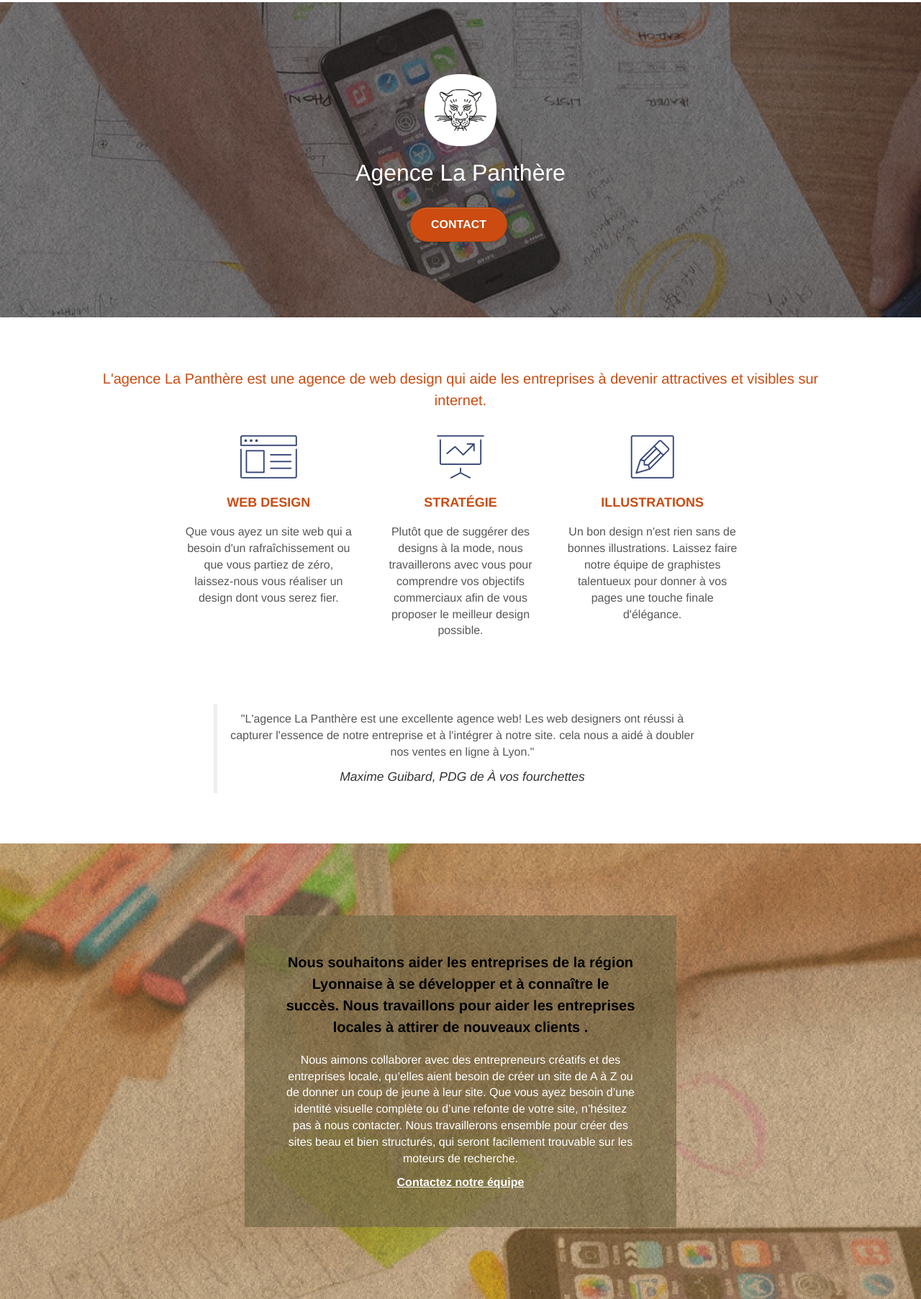
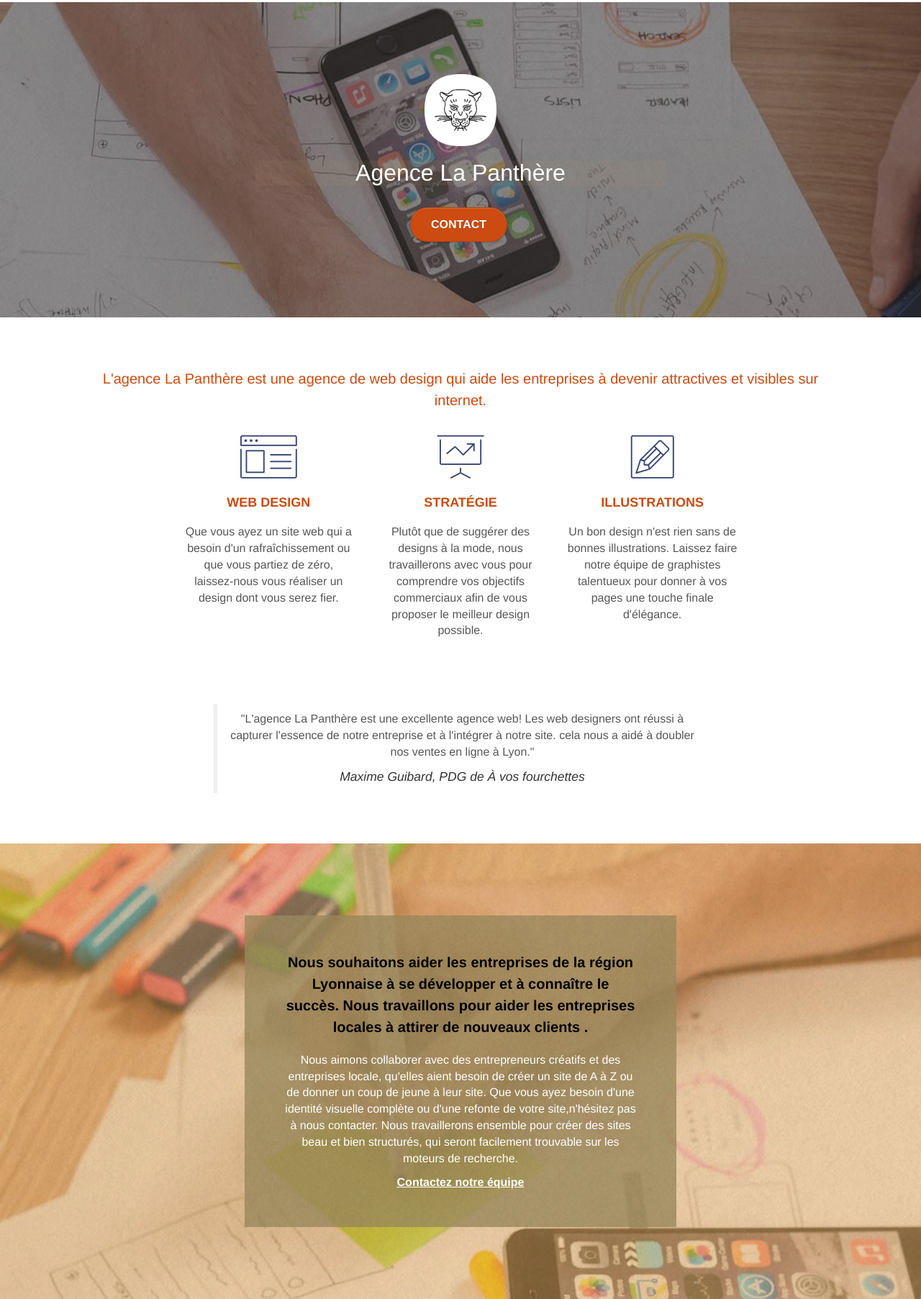
Before and after one commit to Zeiah/P4_La-Panthere_avant_github.io, a plain HTML site: page index.html in a window 1280 px wide. Shown: the part 87-1892 px from the top of the page at 72% size. Drawn offline with Linux system fonts and the light colour scheme.

Commit message:
test contraste h1 et background n2

```diff
--- a/index.html
+++ b/index.html
@@ -71,7 +71,7 @@
 		<div class="row tight-width-whitespace">
 			<div class="col-sm-12">
 				<img src="img/logo.png" class="center-block image-resize-mode" width="100" alt="Agence de web design, Logo La Panthère">
-				<h1 class="text-center tc-white ">
+				<h1 class="text-center tc-white">
 					Agence La Panthère
 				</h1>
 				<div class="text-center">
@@ -150,9 +150,9 @@
 					succès. Nous travaillons pour aider les entreprises locales à attirer de nouveaux clients .<br>
 				</h2>
 				<p class="text-center white">
-					Nous aimons collaborer avec des entrepreneurs créatifs et des entreprises locale, qu’elles aient
+					Nous aimons collaborer avec des entrepreneurs créatifs et des entreprises locale, qu'elles aient
 					besoin de créer un site de A à Z ou de donner un coup de jeune à leur site. Que vous ayez besoin
-					d’une identité visuelle complète ou d’une refonte de votre site, n’hésitez pas à nous contacter.
+					d'une identité visuelle complète ou d'une refonte de votre site,n'hésitez pas à nous contacter.
 					Nous travaillerons ensemble pour créer des sites beau et bien structurés, qui seront facilement
 					trouvable sur les moteurs de recherche. <br></p>
 				<p class="text-center"><a class="ltc-white bold-link"href="page2.html">Contactez notre équipe</a></p>
@@ -236,7 +236,7 @@
 <section class="bloc bgc-dark-slate-blue bg-banniere d-bloc bloc-bg-texture texture-paper" id="bloc-5-cta">
 <div class="container bloc-lg">
 		<div class="row">
-			<h2 class="mg-md text-center tc-white">
+			<h2 class="mg-md text-center ">
 				Prêt pour redonner vie à votre projet ?<br>Contactez notre équipe !
 			</h2>
 			<div class="col-sm-12 text-center">
--- a/style.css
+++ b/style.css
@@ -92,6 +92,7 @@ a:hover {
 
 .texture-paper::before {
     background: url("img/texture-paper.png");
+    opacity: 0.3;
    /* background-size: 280px 280px;*/
 }
 
@@ -527,7 +528,10 @@ p {
 h1 {
     font-size: 32px;
     font-family: "helvetica";
-    background-color: transparent;
+}
+
+#bloc-1-hero h1 {
+    background-color: rgba(165, 147, 99, 0.1);
 }
 
 .cta-hero {
```
